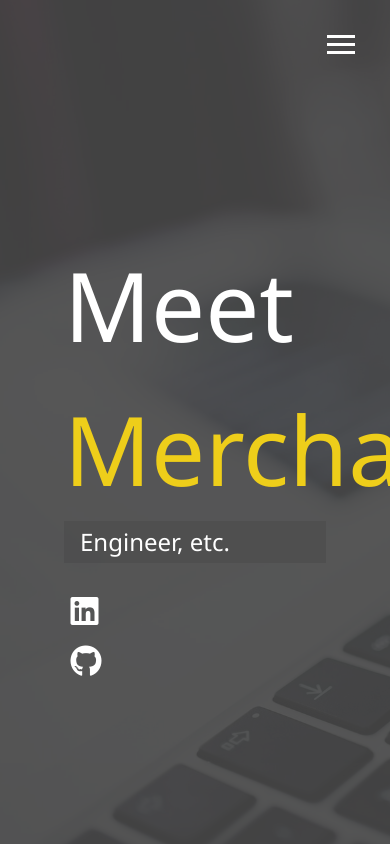
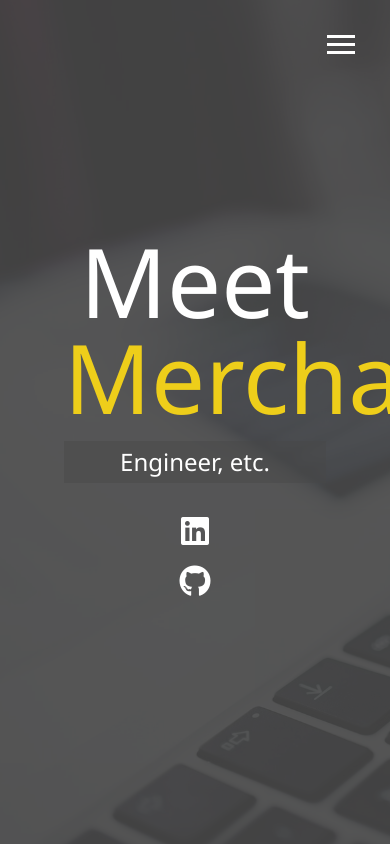
Before and after one commit to meetmerchant/modern-portfolio, a website: page dist/index.html in a window 390 px wide. Drawn offline with Linux system fonts and the light colour scheme.

Commit message:
Added media queries and made menu overlay

```diff
--- a/scss/_config.scss
+++ b/scss/_config.scss
@@ -29,3 +29,25 @@ $background-opacity: 0.9;
 
     }
 }
+
+//Media Query Mixins
+@mixin mediaSm {
+    @media screen and (max-width: 500px) {
+        @content;
+    }
+}
+@mixin mediaMd {
+    @media screen and (max-width: 768px) {
+        @content;
+    }
+}
+@mixin mediaLg {
+    @media screen and (min-width: 769px) and (max-width: 1170px) {
+        @content;
+    }
+}
+@mixin mediaXl {
+    @media screen and (min-width: 1171px) {
+        @content;
+    }
+}
--- a/scss/_menu.scss
+++ b/scss/_menu.scss
@@ -94,6 +94,7 @@
             height: 250px;
             background: url('../img/meet-formals.jpg');
             background-position: center top;
+            background-size: 150%;
             border-radius: 50%;
             border: solid 3px $secondary-color;
         }
--- /dev/null
+++ b/scss/_mobile.scss
@@ -0,0 +1,57 @@
+// Widescreens
+@include mediaXl {
+
+}
+
+//Desktops and Laptops
+@include mediaLg {
+
+}
+
+// Tablets
+@include mediaMd {
+    main {
+        align-items: center;
+        text-align: center;
+
+        .lg-heading {
+            line-height: 1;
+            margin-bottom: 1rem;
+        }
+    }
+
+    ul.menu-nav, div.menu-branding {
+        float: none;
+        width: 100%;
+        min-height: 0;
+
+        &.show {
+            transform: translate3d(0,0,0);
+        }
+    }
+
+    .menu-nav {
+        height: 75vh;
+        transform: translate3d(-100,0,0);
+        font-size: 24px;
+    }
+
+    .menu-branding {
+        height: 25vh;
+        transform: translate3d(100%,0,0);
+
+        .portrait {
+            width: 100px;
+            height: 100px;
+            background-size: 150%;
+        }
+
+    }
+}
+
+// Smartphones
+@include mediaSm {
+    main#home h1 {
+        margin-top: 10vh;
+    }
+}
--- a/scss/main.scss
+++ b/scss/main.scss
@@ -1,5 +1,6 @@
 @import 'config';
 @import 'menu';
+@import 'mobile';
 
 * {
     box-sizing: border-box;
```
Also changed, not shown: dist/css/main.css.
